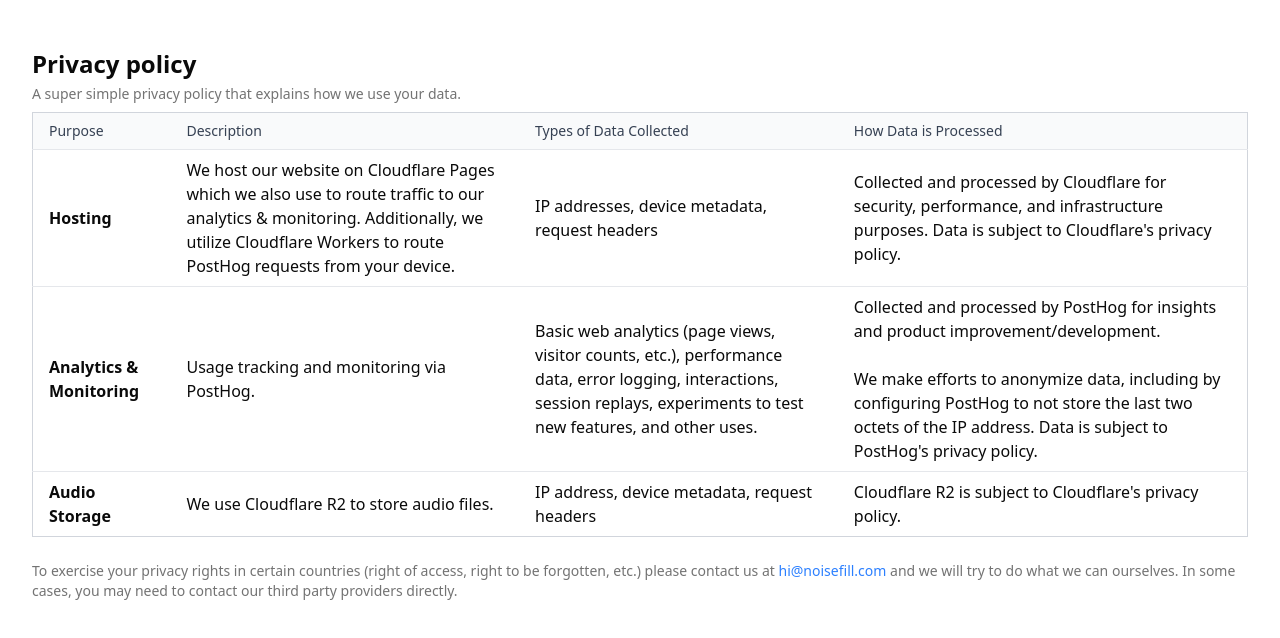
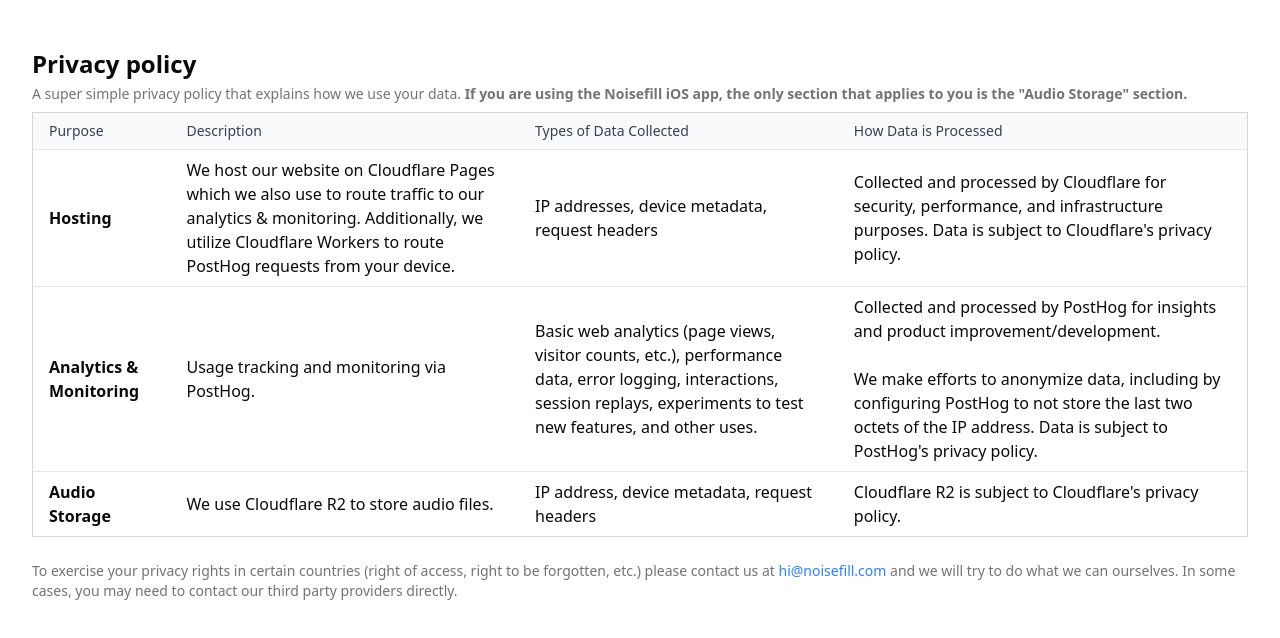
Before and after one commit to noisefill/noisefill, an Astro site: page /privacy in a window 1280 px wide. Built offline with nearby package versions, Linux system fonts and the light colour scheme; Astro itself is replaced by a stand-in of ours.

Commit message:
update privacy policy ahead of app launch

```diff
--- a/src/pages/privacy/index.astro
+++ b/src/pages/privacy/index.astro
@@ -47,7 +47,10 @@ import "../../styles/global.css";
     <div class="w-full max-w-full mx-auto py-12 px-8">
       <h1 class="text-2xl font-bold">Privacy policy</h1>
       <p class="text-sm text-muted-foreground pt-1 font-medium">
-        A super simple privacy policy that explains how we use your data.
+        A super simple privacy policy that explains how we use your data. <b
+          >If you are using the Noisefill iOS app, the only section that applies
+          to you is the "Audio Storage" section.</b
+        >
       </p>
       <table
         class="min-w-full border border-gray-300 divide-y divide-gray-200 rounded-md mt-2 dark:border-gray-700 dark:divide-gray-700"
@@ -84,7 +87,8 @@ import "../../styles/global.css";
             <td class="px-4 py-2 font-semibold">Hosting</td>
             <td class="px-4 py-2">
               We host our website on Cloudflare Pages which we also use to route
-              traffic to our analytics & monitoring. Additionally, we utilize Cloudflare Workers to route PostHog requests from your device.
+              traffic to our analytics & monitoring. Additionally, we utilize
+              Cloudflare Workers to route PostHog requests from your device.
             </td>
             <td class="px-4 py-2">
               IP addresses, device metadata, request headers
```
